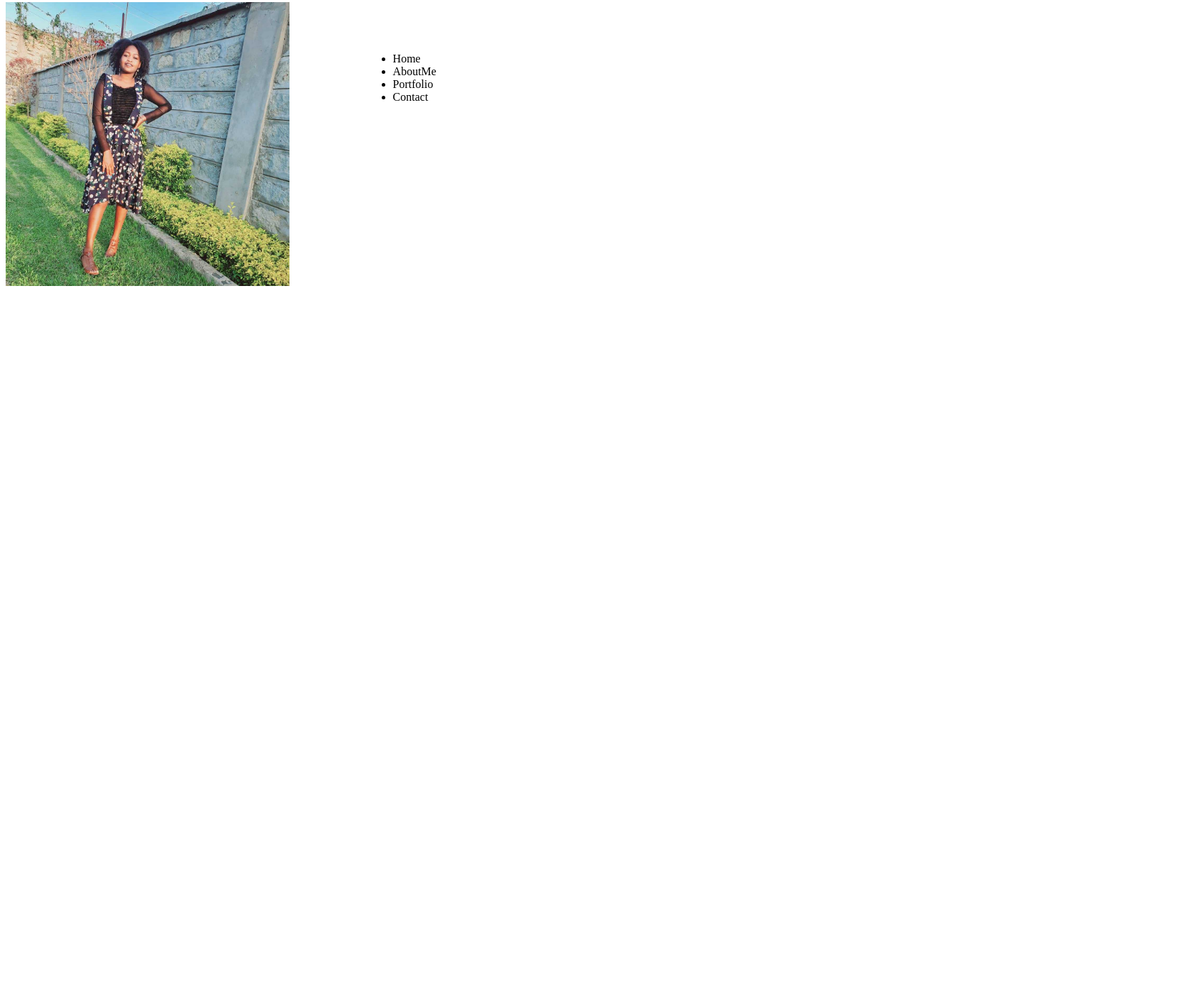
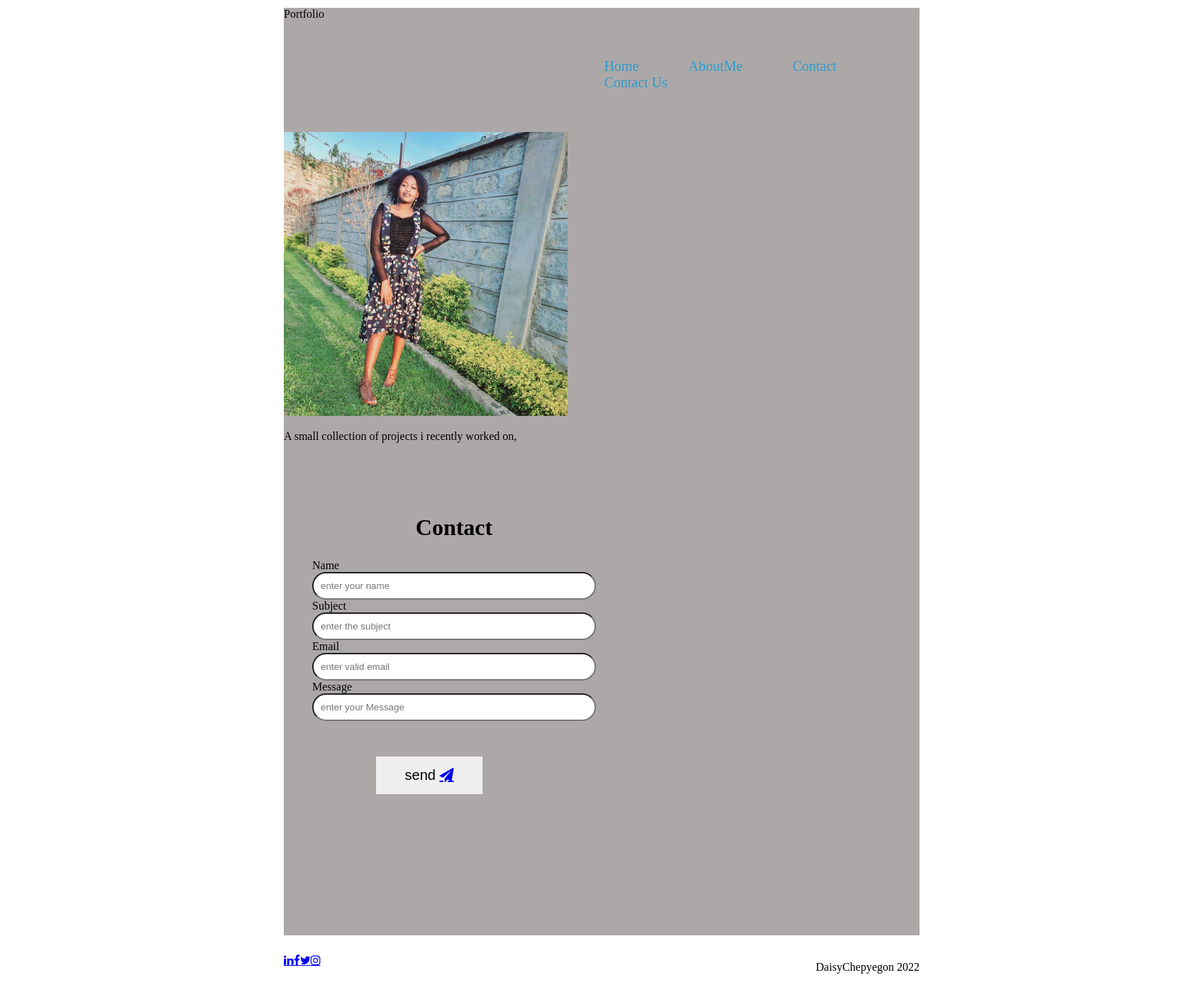
Before and after one commit to DaisyChepyegon/Personal-Portfolio, a plain HTML site: page index.html in a window 1280 px wide. Shown: the part 5-1393 px from the top of the page at 71% size, 1680 px wide, since content can reach past the window. Before the commit the page ends 800 px from the top, so only its background shows below. Drawn offline with Linux system fonts and the light colour scheme.

Commit message:
add contact form

```diff
--- a/index.css
+++ b/index.css
@@ -1,13 +1,104 @@
-nav {
+body{
+    height: 100%;
+    width: 100%;
+    margin: 0px 400px;
+    margin-right: 500px;
+
+}
+main{
+    width: 70%;
+    height: 100%;
+    align-items: center;
+    background-color: rgb(173, 168, 168);
+}
+
+  nav{
+    height: 80px;
+    width: 100%;
+
+    }
+  .navright{
     float: right;
     height: 120px;
     width: 60%;
     display: flex;
     flex-direction: row;
+    justify-content: center;
     padding-top: 55px;
+
+  }
+
+  .navright li {
+    list-style: none;
+    display: inline-block;
+    margin-left: 40px;
+    font-size: 20px;
+  }
+  .navright a{
     text-decoration: none;
+    color: #2e9cca;
+    border: solid transparent;
+    border-radius: 40px;
+    padding: 5px;
+    padding-left: 10px;
+    padding-right: 10px;
+  }
+.Home{
+    margin-top: 30px;
 }
 .Home img{
     width: 400px;
     height: 400px;
 }
+.contact {
+    width: 50vh;
+    height: 600px;
+    padding: 20px;
+    margin: 20px;
+    display: flex;
+    flex-direction: column;
+}
+
+.contact h2 {
+    text-align: center;
+    font-size: xx-large;
+}
+.frm{
+    padding: 10px;
+    border-radius: 20px;
+}
+.frm #message{
+    height: 100px;
+}
+
+.contact button {
+
+    width: 150px;
+    align-items: center;
+    margin-top: 50px;
+    margin-left: 90px;
+    padding: 15px 25px;
+    color: black;
+    border: none;
+    font-size: 20px;
+}
+.icons a{
+
+    float: left;
+    display: flex;
+    flex-direction: column;
+    justify-content: center;
+    height: 30px;
+
+  }
+  .icon{
+    float: right;
+
+
+  }
+  .icon p{
+    color: black;
+  }
+  footer{
+    background-color: rgb(173, 168, 168);
+  }
--- a/index.html
+++ b/index.html
@@ -13,28 +13,60 @@
     <main>
         <header>
             <nav>
-                <ul>
-                    <li>Home</li>
-                    <li>AboutMe</li>
-                    <li>Portfolio</li>
-                    <li>Contact</li>
-                </ul>
-            </nav>
+
+                <div class="navright">
+                    <ul>
+                        <li> <a href="/index.html"> Home</a> </li>
+                        <li> <a href="locations.html"> AboutMe</a> </li>
+                        <li> <a href="About.html"> Contact</a> </li>
+                        <li> <a href="Contact.html"> Contact Us</a> </li>
+                    </ul>
+
+                </div>
+                <div class="navleft">
+                    <p>Portfolio</p>
+                </div>
+
+
+
+        </nav>
         </header>
         <div class="Home">
-            <img src="./Dee.jpg" alt="">
+            <img src="./Assets/Dee.jpg" alt="">
+
 
         </div>
         <div class="About">
 
         </div>
         <div class="portfolio">
+            <p>A small collection of projects i recently worked on,</p>
+            <img src="" alt="">
+            <img src="" alt="">
+            <img src="" alt="">
 
         </div>
         <div class="contact">
 
+            <form action="#"></form>
+            <h2>Contact </h2>
+            Name<input class="frm" type="text" placeholder="enter your name" id="#">
+            Subject<input class="frm" type="text" placeholder="enter the subject" id="#">
+            Email<input class="frm" type="email" placeholder="enter valid email" id="#">
+            Message<input class="frm" type="text" placeholder="enter your Message" id="Message">
+            <button>send <a href="#" class="fa fa-send"></a></button>
+
         </div>
-        <footer>
+         <footer>
+            <div class="icons">
+                <a href="#" class="fa fa-linkedin"></a>
+                <a href="#" class="fa fa-facebook"> </a>
+                <a href="#" class="fa fa-twitter"> </a>
+                <a href="#" class="fa fa-instagram"> </a>
+            </div>
+            <div class="icon">
+                <p>DaisyChepyegon 2022</p>
+            </div>
 
         </footer>
     </main>
```
Also changed, not shown: Assets/Dee.jpg (renamed from Dee.jpg), Assets/Moringa.png (added), Assets/QuickRentals.png (added), Assets/QuickRentals2.png (added), Assets/fireshot1.png (added), Assets/fireshot2.png (added), Assets/fireshot3.png (added).
